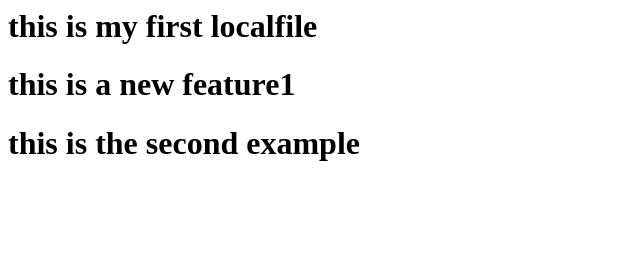
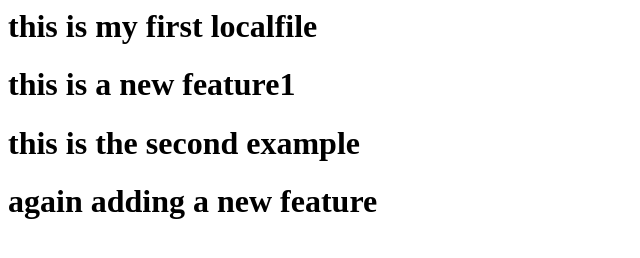
Before and after one commit to faizanulhaq09/local_demo, a plain HTML site: page index.html in a window 1280 px wide. Shown: the whole page, without its empty margins (0-640 px from the left). Drawn offline with Linux system fonts and the light colour scheme.

Commit message:
new featuree

```diff
--- a/index.html
+++ b/index.html
@@ -1,3 +1,4 @@
 <h1>this is my first localfile</h1>
 <H1>this is a new feature1</H1>
 <h1>this is the second example</h1>
+<h1>again adding a new feature</h1>
```
